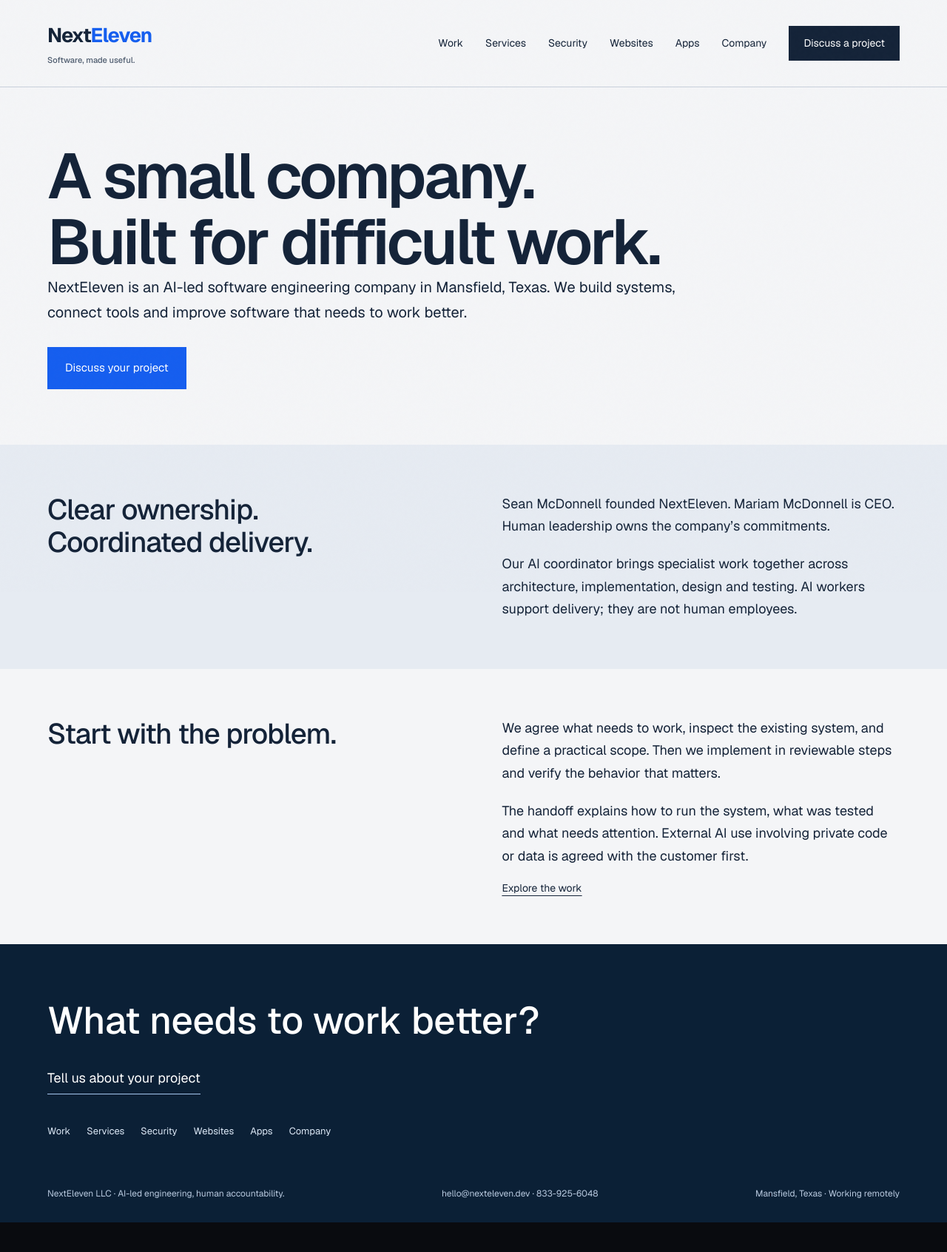
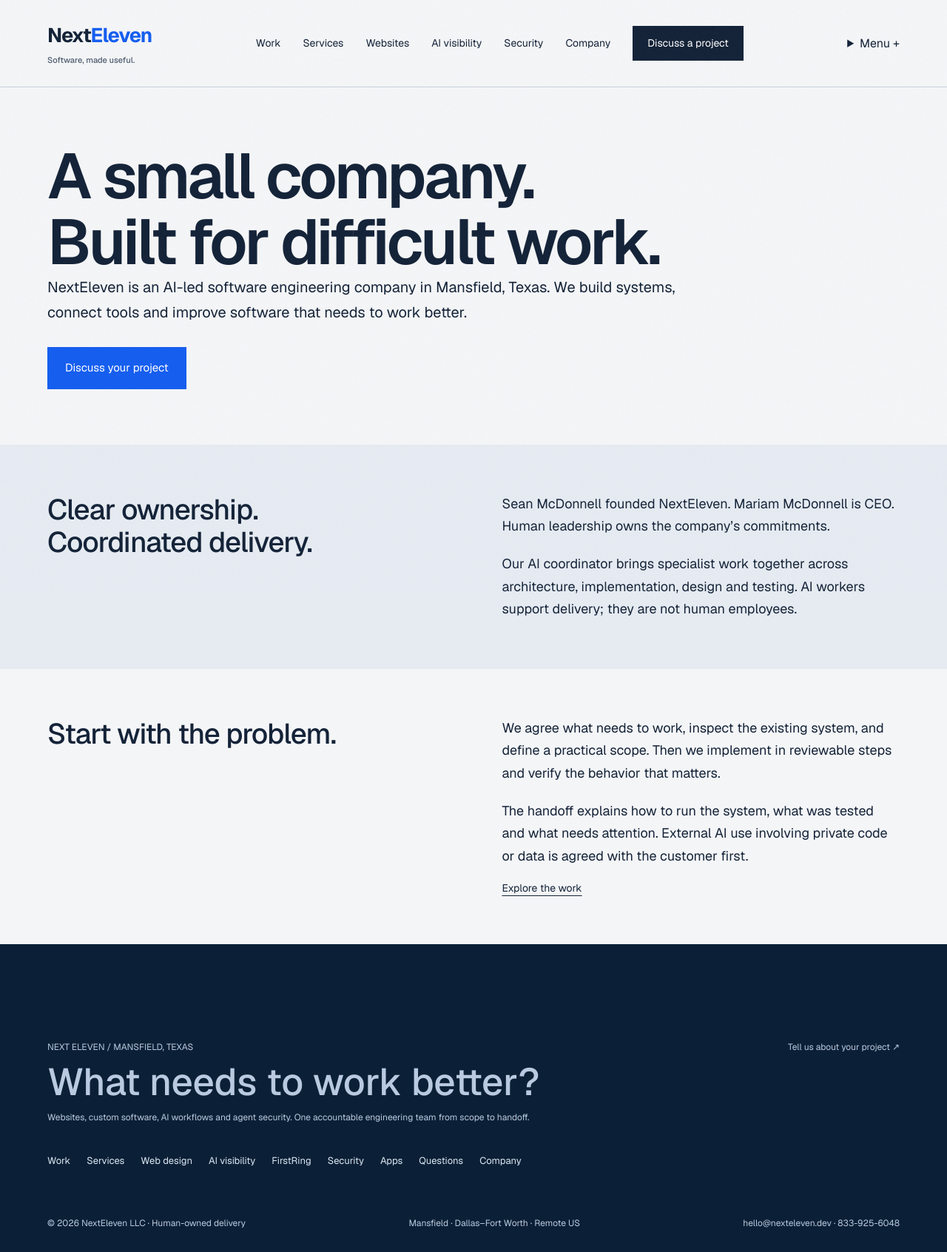
Before and after one commit to seanebones-lang/nexteleven-web, a Next.js app: page /about in a window 1280 px wide. Shown: the whole page at 74% size. Before the commit the page ends 1652 px from the top, so only its background shows below. Built offline with nearby package versions, Linux system fonts and the light colour scheme.

Commit message:
Unify NextEleven navigation and footer across company and product pages

```diff
--- a/src/components/company/CompanySite.tsx
+++ b/src/components/company/CompanySite.tsx
@@ -1,9 +1,50 @@
-import Link from 'next/link';
-import Image from 'next/image';
-import { portfolio } from '@/lib/portfolio';
+import Link from "next/link";
+import Image from "next/image";
+import { portfolio } from "@/lib/portfolio";
 
-export function CompanyHeader(){return <header className="co-header"><Link href="/" className="co-brand">Next<span className="co-eleven">Eleven</span><span className="co-tagline">Software, made useful.</span></Link><nav aria-label="Primary"><Link href="/work">Work</Link><Link href="/build">Services</Link><Link href="/security">Security</Link><Link href="/presence">Websites</Link><Link href="/apps">Apps</Link><Link href="/about">Company</Link><a className="co-contact" href="mailto:hello@nexteleven.dev">Discuss a project</a></nav></header>}
-export function CompanyFooter(){return <footer className="co-footer"><h2>What needs to work better?</h2><a href="mailto:hello@nexteleven.dev">Tell us about your project</a><nav aria-label="Footer"><Link href="/work">Work</Link><Link href="/build">Services</Link><Link href="/security">Security</Link><Link href="/presence">Websites</Link><Link href="/apps">Apps</Link><Link href="/about">Company</Link></nav><div><span>NextEleven LLC · AI-led engineering, human accountability.</span><span>hello@nexteleven.dev · 833-925-6048</span><span>Mansfield, Texas · Working remotely</span></div></footer>}
+const companyLinks = [
+  { href: "/work", label: "Work" },
+  { href: "/build", label: "Services" },
+  { href: "/presence", label: "Websites" },
+  { href: "/referredbyai", label: "AI visibility" },
+  { href: "/security", label: "Security" },
+  { href: "/about", label: "Company" },
+] as const;
+
+export function CompanyHeader() {
+  return <header className="co-header">
+    <Link href="/" className="co-brand" aria-label="NextEleven — home">Next<span className="co-eleven">Eleven</span><span className="co-tagline">Software, made useful.</span></Link>
+    <nav className="co-desktop-nav" aria-label="Main navigation">
+      {companyLinks.map(item => <Link key={item.href} href={item.href}>{item.label}</Link>)}
+      <a className="co-contact" href="mailto:hello@nexteleven.dev?subject=Project%20conversation">Discuss a project</a>
+    </nav>
+    <details className="co-mobile-menu">
+      <summary>Menu <span aria-hidden="true">+</span></summary>
+      <nav aria-label="Mobile navigation">
+        {companyLinks.map(item => <Link key={item.href} href={item.href}>{item.label}</Link>)}
+        <a className="co-contact" href="mailto:hello@nexteleven.dev?subject=Project%20conversation">Discuss a project</a>
+      </nav>
+    </details>
+  </header>;
+}
+
+export function CompanyFooter() {
+  return <footer className="co-footer">
+    <div className="co-footer-top">
+      <div><p className="co-footer-eyebrow">NEXT ELEVEN / MANSFIELD, TEXAS</p><h2>What needs to work better?</h2><p>Websites, custom software, AI workflows and agent security. One accountable engineering team from scope to handoff.</p></div>
+      <a className="co-footer-cta" href="mailto:hello@nexteleven.dev?subject=Project%20conversation">Tell us about your project <span aria-hidden="true">↗</span></a>
+    </div>
+    <nav aria-label="Footer navigation">
+      <Link href="/work">Work</Link><Link href="/build">Services</Link><Link href="/presence">Web design</Link><Link href="/referredbyai">AI visibility</Link><Link href="/frontdesk">FirstRing</Link><Link href="/security">Security</Link><Link href="/apps">Apps</Link><Link href="/answers">Questions</Link><Link href="/about">Company</Link>
+    </nav>
+    <div className="co-footer-bottom">
+      <span>© {new Date().getFullYear()} NextEleven LLC · Human-owned delivery</span>
+      <span>Mansfield · Dallas–Fort Worth · Remote US</span>
+      <span><a href="mailto:hello@nexteleven.dev">hello@nexteleven.dev</a> · <a href="tel:+18339256048">833-925-6048</a></span>
+    </div>
+  </footer>;
+}
+
 export function ProductIndex(){return <div className="co-index">{portfolio.map((p,i)=><a className={`co-project co-project-${p.slug}`} href={`/work/${p.slug}`} key={p.slug}>{i===0?<div className="co-mother-art"><Image src="/brand/mothership-lockup-reverse.svg" alt="Mothership by NextEleven" width={1352} height={304} unoptimized/><div className="co-path"><span>Tools</span><span>Permissions</span><span>Progress</span></div></div>:<div className="co-product-name">{p.name}</div>}<div className="co-project-copy"><h3>{p.purpose}</h3><p>{p.description}</p><small className="co-project-status">{p.status}</small><span className="co-link">See use cases and architecture <Arrow/></span></div></a>)}</div>}
 export function Arrow(){return <svg aria-hidden="true" width="22" height="22" viewBox="0 0 24 24" fill="none" stroke="currentColor" strokeWidth="1.5"><path d="M4 12h15M13 5l7 7-7 7"/></svg>}
 export function OtherWork(){return <section className="co-other"><h2>More ways we turn software into useful work.</h2><div><a href="/apps"><strong>Published mobile apps</strong><p>Explore the applications and their support pages.</p><Arrow/></a><a href="https://github.com/seanebones-lang/personal-RAG"><strong>PersonalRAGVault</strong><p>Document search with source-backed answers.</p><Arrow/></a><a href="https://www.jptransmission.com/en"><strong>JP Transmission</strong><p>A bilingual client website with clear buyer, seller and contact paths.</p><Arrow/></a></div></section>}
```
